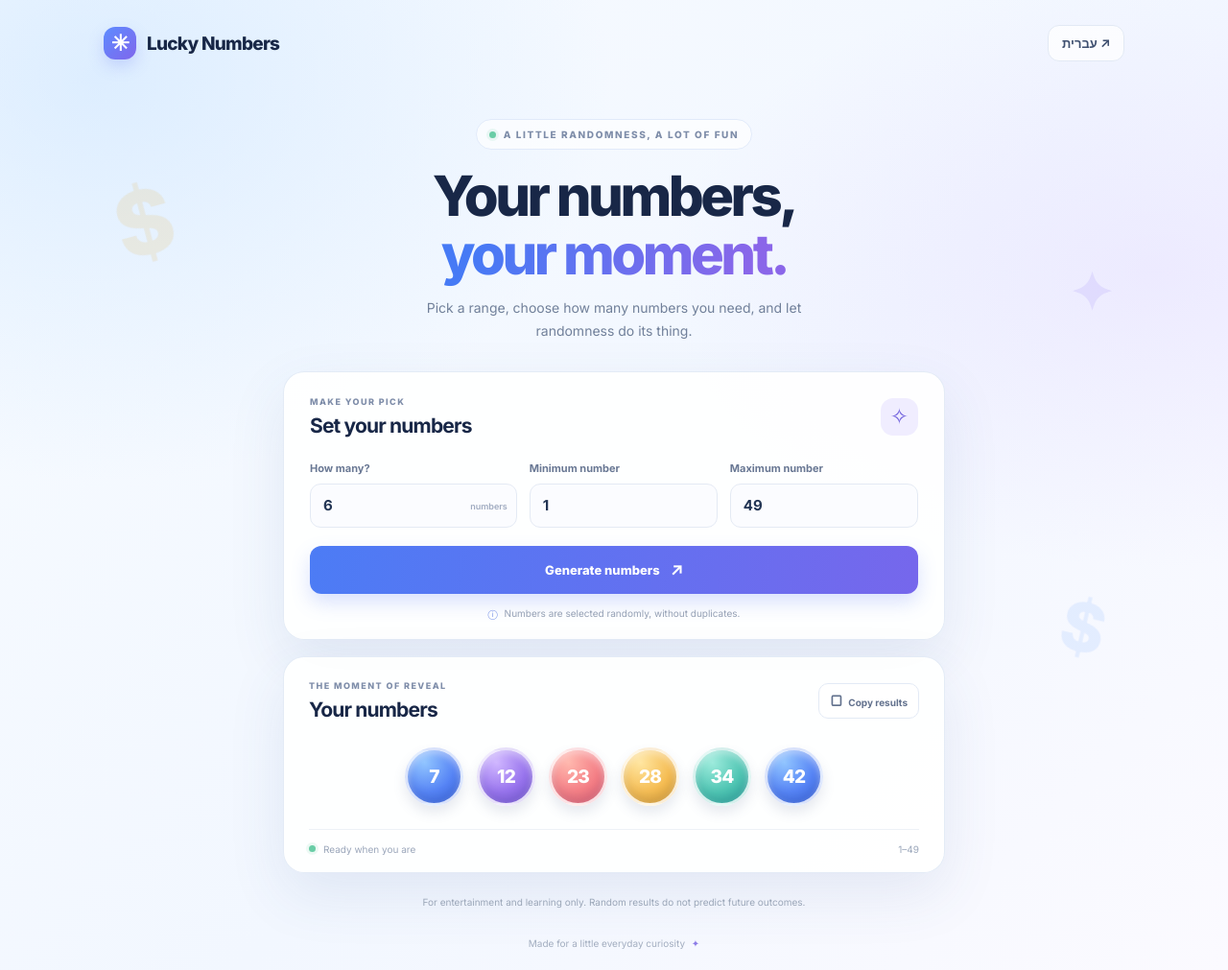
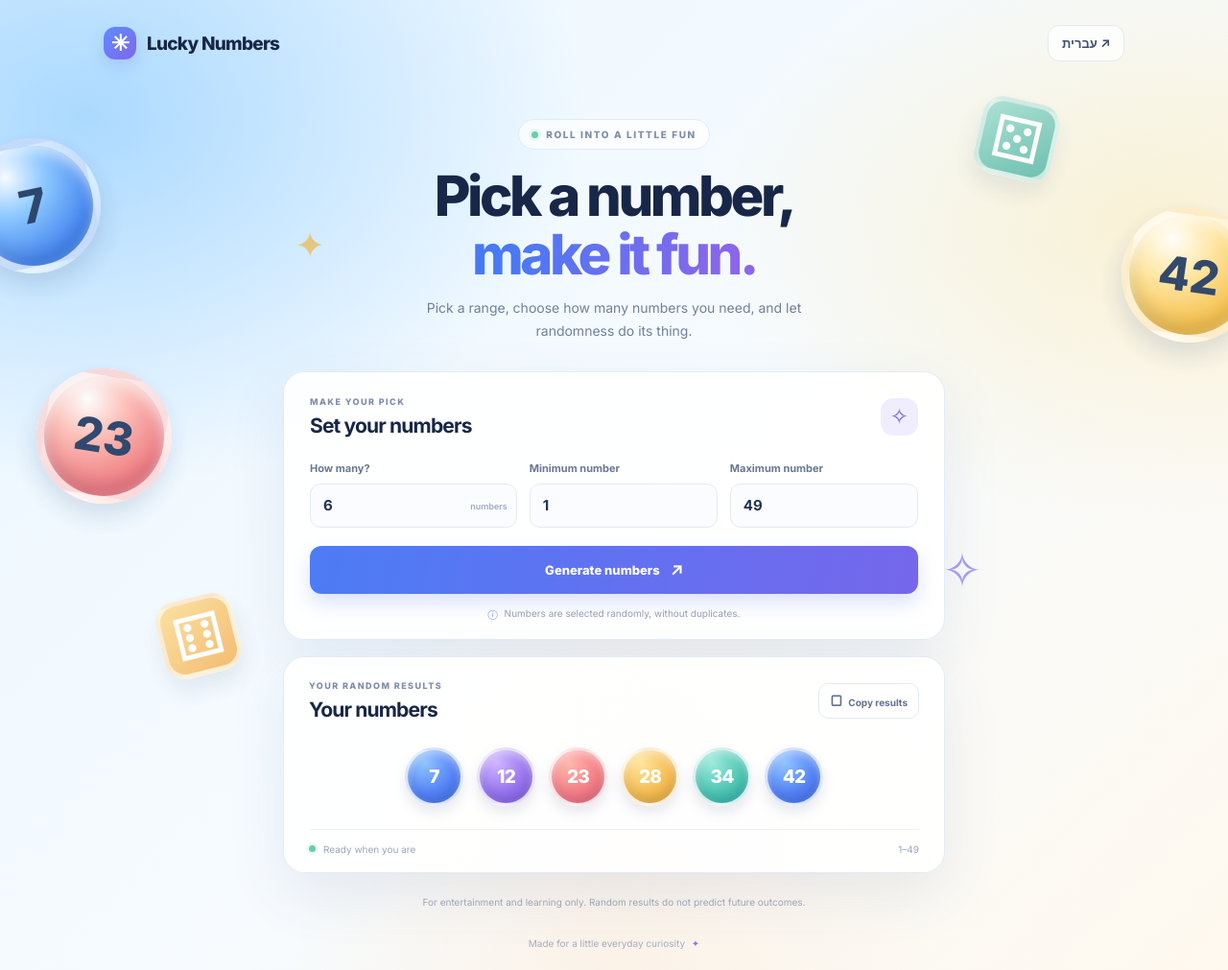
Before and after one commit to alexhp84/LotteryPicker---Israel, a Flask app: page / in a window 1280 px wide. Shown: the whole page at 96% size. Run offline with Flask 3, Linux system fonts and the light colour scheme.

Commit message:
playful ui

```diff
--- a/static/style.css
+++ b/static/style.css
@@ -12,9 +12,10 @@ body {
   margin: 0; min-height: 100vh; color: var(--ink);
   font-family: Inter, Heebo, system-ui, sans-serif;
   background:
-    radial-gradient(ellipse at 8% 8%, rgba(183, 218, 255, .40), transparent 32%),
-    radial-gradient(ellipse at 94% 28%, rgba(220, 204, 255, .30), transparent 30%),
-    linear-gradient(135deg, #f7fbff 0%, #f2f7ff 55%, #fbfaff 100%);
+    radial-gradient(ellipse at 7% 12%, rgba(111, 190, 255, .52), transparent 31%),
+    radial-gradient(ellipse at 94% 23%, rgba(255, 211, 91, .24), transparent 28%),
+    radial-gradient(ellipse at 50% 100%, rgba(255, 224, 193, .30), transparent 38%),
+    linear-gradient(135deg, #eaf6ff 0%, #f6fbff 50%, #fff9ef 100%);
   overflow-x: hidden;
 }
 body[dir="rtl"] { font-family: Heebo, Inter, sans-serif; }
@@ -68,11 +69,31 @@ h2 { margin: 0; font-size: 21px; letter-spacing: -.04em; }
 .disclaimer { max-width: 510px; margin: 22px auto 0; text-align: center; color: #9aa6b8; font-size: 10px; line-height: 1.6; }
 footer { padding: 29px 15px 22px; text-align: center; color: #a3aec0; font-size: 10px; }
 footer span:last-child { color: #8d7de8; margin-left: 4px; }
-.decor { position: fixed; z-index: -1; user-select: none; pointer-events: none; font-weight: 800; opacity: .16; }
-.decor-one { top: 22%; left: max(4%, calc((100vw - 1040px)/2)); font-size: 92px; color: #e4b34e; transform: rotate(-15deg); }
-.decor-two { top: 34%; right: max(7%, calc((100vw - 1040px)/2)); font-size: 54px; color: #9a85f4; }
-.decor-three { bottom: 13%; right: max(10%, calc((100vw - 1040px)/2)); font-size: 70px; color: #7eafff; transform: rotate(13deg); }
+.background-play { position: fixed; inset: 0; z-index: -1; overflow: hidden; pointer-events: none; }
+.float-ball {
+  position: absolute; display: grid; place-items: center; border-radius: 50%;
+  width: clamp(74px, 11vw, 150px); aspect-ratio: 1; color: #18315a;
+  font-size: clamp(25px, 4vw, 48px); font-weight: 800; border: 8px solid #ffffffb8;
+  box-shadow: inset 0 8px 13px #ffffffa0, inset 0 -12px 15px #13244a24, 0 13px 25px #3a5a8530;
+  opacity: .88;
+}
+.float-ball-a { top: 18%; left: -36px; transform: rotate(-12deg); background: radial-gradient(circle at 32% 22%, #fff, #86c4ff 32%, #3479ed 72%); }
+.float-ball-b { top: 48%; left: 3%; transform: rotate(9deg); background: radial-gradient(circle at 32% 22%, #fff, #ffb6ac 32%, #ee6970 72%); }
+.float-ball-c { top: 27%; right: -30px; transform: rotate(8deg); background: radial-gradient(circle at 32% 22%, #fff, #ffe6a1 32%, #f4b938 72%); }
+.float-die { position: absolute; display: grid; place-items: center; color: #fff; border-radius: 22px; width: 82px; height: 82px; font-size: 61px; line-height: 1; background: linear-gradient(145deg, #91d8c9, #39ad9d); border: 5px solid #ffffffa6; box-shadow: 0 13px 22px #345a6b25; opacity: .72; }
+.float-die-a { top: 13%; right: 14%; transform: rotate(13deg); }
+.float-die-b { bottom: 12%; left: 13%; transform: rotate(-14deg); background: linear-gradient(145deg, #ffd67c, #f2a53e); }
+.float-spark { position: absolute; color: #efb84e; font-size: 38px; opacity: .72; }
+.float-spark-a { top: 29%; left: 24%; }
+.float-spark-b { bottom: 22%; right: 20%; color: #8e7bec; font-size: 50px; }
 @keyframes pop { from { transform: translateY(7px) scale(.92); opacity: .3; } to { transform: translateY(0) scale(1); opacity: 1; } }
+@media (max-width: 760px) {
+  .float-ball-a { left: -48px; top: 22%; }
+  .float-ball-b { left: -28px; top: 62%; }
+  .float-ball-c { right: -50px; top: 31%; }
+  .float-die-a { right: 2%; top: 12%; width: 54px; height: 54px; font-size: 40px; border-radius: 15px; }
+  .float-die-b { left: 2%; bottom: 8%; width: 50px; height: 50px; font-size: 38px; border-radius: 14px; }
+}
 @media (max-width: 560px) {
   .topbar { padding: 17px 18px; }
   .page-shell { margin-top: 22px; }
--- a/templates/index.html
+++ b/templates/index.html
@@ -9,9 +9,15 @@
   <script defer src="{{ url_for('static', filename='script.js') }}"></script>
 </head>
 <body>
-  <div class="decor decor-one" aria-hidden="true">$</div>
-  <div class="decor decor-two" aria-hidden="true">✦</div>
-  <div class="decor decor-three" aria-hidden="true">$</div>
+  <div class="background-play" aria-hidden="true">
+    <span class="float-ball float-ball-a">7</span>
+    <span class="float-ball float-ball-b">23</span>
+    <span class="float-ball float-ball-c">42</span>
+    <span class="float-die float-die-a">⚄</span>
+    <span class="float-die float-die-b">⚅</span>
+    <span class="float-spark float-spark-a">✦</span>
+    <span class="float-spark float-spark-b">✧</span>
+  </div>
   <header class="topbar">
     <a class="brand" href="/" aria-label="Random Number Picker home">
       <span class="brand-mark" aria-hidden="true">✳</span>
@@ -22,8 +28,8 @@
 
   <main class="page-shell">
     <section class="hero">
-      <div class="eyebrow"><span class="eyebrow-dot"></span><span data-en="A LITTLE RANDOMNESS, A LOT OF FUN" data-he="קצת אקראיות, הרבה כיף">A LITTLE RANDOMNESS, A LOT OF FUN</span></div>
-      <h1><span data-en="Your numbers," data-he="המספרים שלך,">Your numbers,</span><br><span class="gradient-text" data-en="your moment." data-he="הרגע שלך.">your moment.</span></h1>
+      <div class="eyebrow"><span class="eyebrow-dot"></span><span data-en="ROLL INTO A LITTLE FUN" data-he="קצת אקראיות, הרבה כיף">ROLL INTO A LITTLE FUN</span></div>
+      <h1><span data-en="Pick a number," data-he="בוחרים מספרים,">Pick a number,</span><br><span class="gradient-text" data-en="make it fun." data-he="בכיף.">make it fun.</span></h1>
       <p class="hero-copy" data-en="Pick a range, choose how many numbers you need, and let randomness do its thing." data-he="בחרו טווח, קבעו כמה מספרים צריך, ותנו לאקראיות לעשות את שלה.">Pick a range, choose how many numbers you need, and let randomness do its thing.</p>
     </section>
 
@@ -63,7 +69,7 @@
     <section class="results-card" aria-labelledby="results-title">
       <div class="results-heading">
         <div>
-          <p class="section-kicker" data-en="THE MOMENT OF REVEAL" data-he="רגע הגילוי">THE MOMENT OF REVEAL</p>
+          <p class="section-kicker" data-en="YOUR RANDOM RESULTS" data-he="התוצאות האקראיות שלך">YOUR RANDOM RESULTS</p>
           <h2 id="results-title" data-en="Your numbers" data-he="המספרים שלך">Your numbers</h2>
         </div>
         <button id="copyButton" class="copy-button" type="button"><span aria-hidden="true">▢</span> <span data-en="Copy results" data-he="העתקת תוצאות">Copy results</span></button>
```
